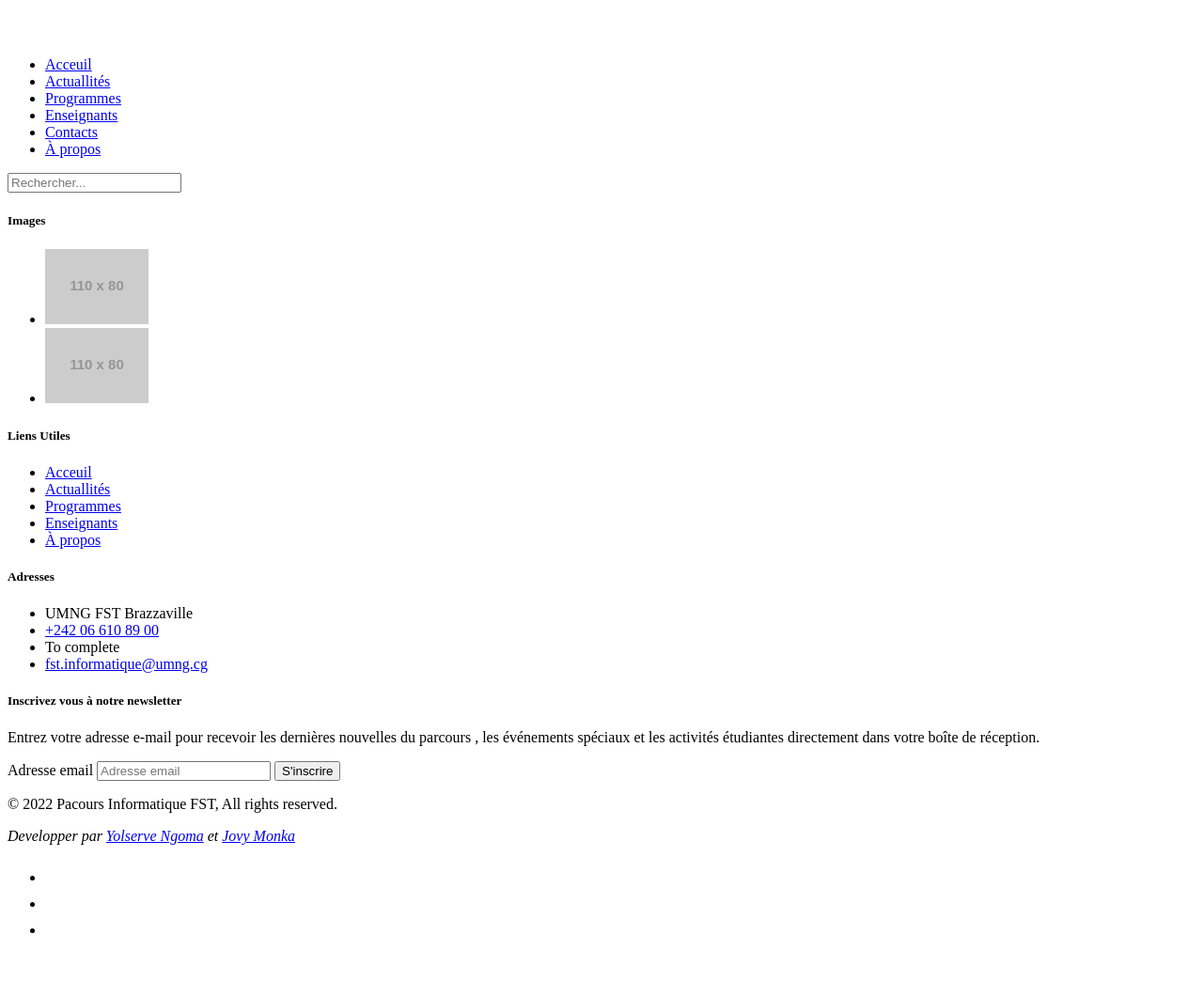
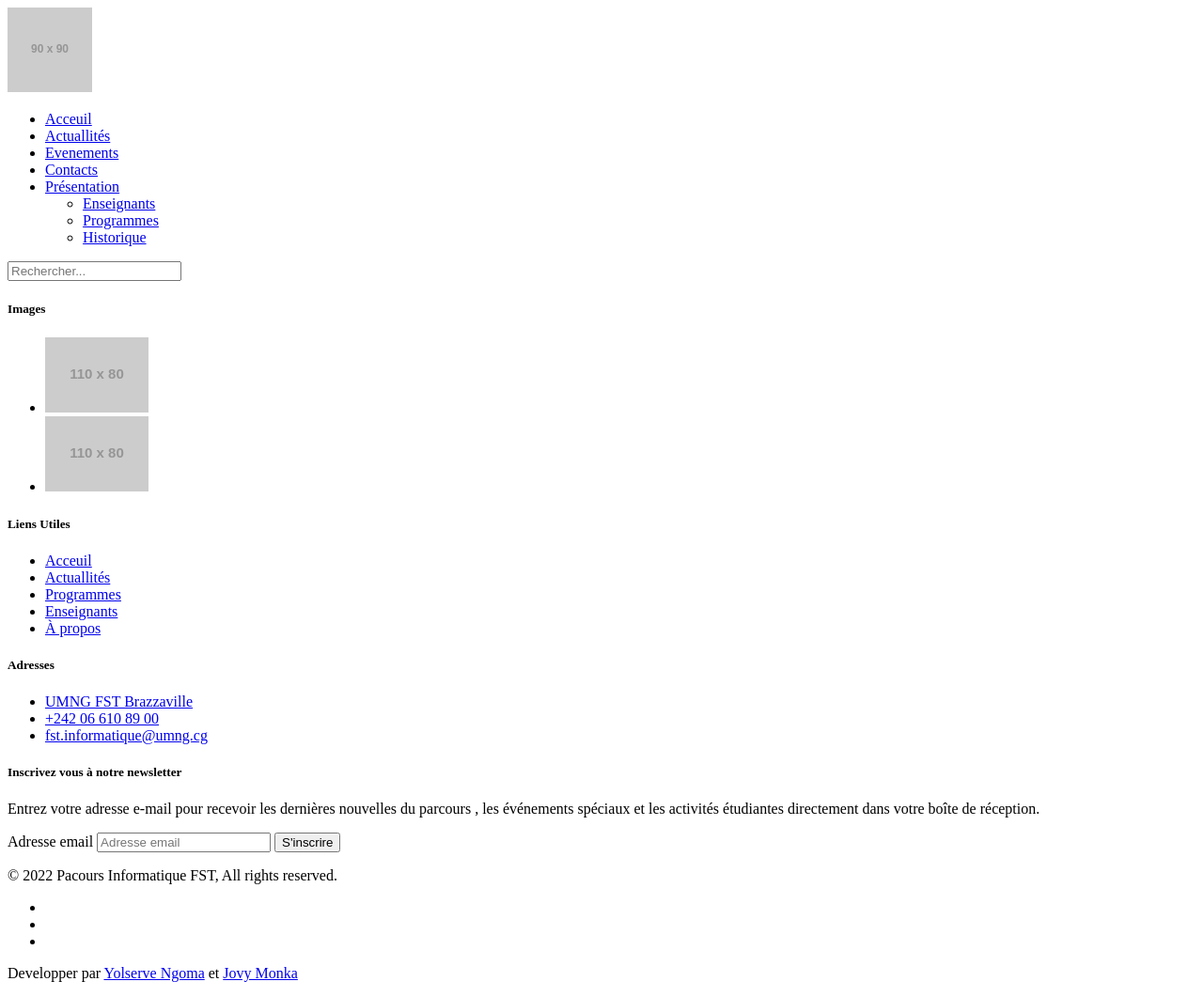
Before and after one commit to jovyzabel/fstInfoWeb, a Symfony app: template templates/base.html.twig in a window 1280 px wide. Shown: the whole page at 94% size. Before the commit the page ends 993 px from the top, so only its background shows below. Run offline with Twig, Linux system fonts and the light colour scheme; the template is opened without the code that fills it, so the values that code supplies are empty; grey boxes labelled with a size stand in for pictures from a placeholder-image service; some libraries are stand-ins or nearby versions.

Commit message:
amélioration 1 du header et du footer

```diff
--- a/templates/footer.html.twig
+++ b/templates/footer.html.twig
@@ -11,29 +11,31 @@
 
       <div class="col-6 col-md-2 mb-3">
         <h5>Liens Utiles</h5>
-        <ul class="nav flex-column">
-          <li class="nav-item mb-2"><a href="#" class="nav-link p-0 text-muted">Acceuil</a></li>
-          <li class="nav-item mb-2"><a href="#" class="nav-link p-0 text-muted">Actuallités</a></li>
-          <li class="nav-item mb-2"><a href="#" class="nav-link p-0 text-muted">Programmes</a></li>
-          <li class="nav-item mb-2"><a href="#" class="nav-link p-0 text-muted">Enseignants</a></li>
-          <li class="nav-item mb-2"><a href="#" class="nav-link p-0 text-muted">À propos</a></li>
+        <div class="text-subline"></div>
+        <ul class="nav py-4 flex-column">
+          <li class="nav-item mb-2"><a href="#" class="nav-link p-0 footer-link ">Acceuil</a></li>
+          <li class="nav-item mb-2"><a href="#" class="nav-link p-0 footer-link">Actuallités</a></li>
+          <li class="nav-item mb-2"><a href="#" class="nav-link p-0 footer-link">Programmes</a></li>
+          <li class="nav-item mb-2"><a href="#" class="nav-link p-0 footer-link">Enseignants</a></li>
+          <li class="nav-item mb-2"><a href="#" class="nav-link p-0 footer-link">À propos</a></li>
         </ul>
       </div>
 
       <div class="col-6 col-md-2 mb-3">
         <h5>Adresses</h5>
-        <ul class="nav">
-          <li class="nav-item mb-2"><i class="fa-solid fa-location-dot"></i> UMNG FST Brazzaville</li>
-          <li class="nav-item mb-2"><i class="fa-solid fa-phone"></i><a href="tel:+242066108900" class="link-secondary text-decoration-none">+242 06 610 89 00</a></li>
-          <li class="nav-item mb-2"><i class="fa-solid fa-envelopes-bulk"></i> To complete</li>
-          <li class="nav-item mb-2"><span></span><i class="fa-solid fa-at"></i><a href="mailto:fst.informatique@umng.cg" class="link-secondary text-decoration-none" >fst.informatique@umng.cg</a></li>
+        <div class="text-subline"></div>
+        <ul class="nav py-4">
+          <li class="nav-item mb-2"><i class="fa-solid fa-location-dot"></i><a href="https://goo.gl/maps/LJSRrRj6kZ32smLTA" target="_blank" class="footer-link text-decoration-none "> UMNG FST Brazzaville</a></li>
+          <li class="nav-item mb-2"><i class="fa-solid fa-phone"></i><a href="tel:+242066108900" class="footer-link text-decoration-none ">+242 06 610 89 00</a></li>
+          <li class="nav-item mb-2"><i class="fa-solid fa-at"></i><a href="mailto:fst.informatique@umng.cg" class="footer-link text-decoration-none" >fst.informatique@umng.cg</a></li>
         </ul>
       </div>
 
       <div class="col-md-5 offset-md-1 mb-3">
         <form>
           <h5>Inscrivez vous à notre newsletter</h5>
-          <p>Entrez votre adresse e-mail pour recevoir les dernières nouvelles du parcours , les événements spéciaux et les activités étudiantes directement dans votre boîte de réception.</p>
+          <div class="text-subline"></div>
+          <p class="nav py-4">Entrez votre adresse e-mail pour recevoir les dernières nouvelles du parcours , les événements spéciaux et les activités étudiantes directement dans votre boîte de réception.</p>
           <div class="d-flex flex-column flex-sm-row w-100 gap-2">
             <label for="newsletter1" class="visually-hidden">Adresse email</label>
             <input id="newsletter1" type="text" class="form-control" placeholder="Adresse email">
@@ -45,12 +47,14 @@
 
     <div class="d-flex flex-column flex-sm-row justify-content-between py-4 my-4 border-top">
       <p>© 2022 Pacours Informatique FST, All rights reserved.</p>
-      <em> Developper par <a href="#">Yolserve Ngoma</a> et <a href="#">Jovy Monka</a></em>
       <ul class="list-unstyled d-flex">
-        <li class="ms-3"><a class="link-dark" href="#"><svg class="bi" width="24" height="24"><use xlink:href="#twitter"></use></svg></a></li>
-        <li class="ms-3"><a class="link-dark" href="#"><svg class="bi" width="24" height="24"><use xlink:href="#instagram"></use></svg></a></li>
-        <li class="ms-3"><a class="link-dark" href="#"><svg class="bi" width="24" height="24"><use xlink:href="#facebook"></use></svg></a></li>
+        <li class="ms-3"><a class="link-dark" href="#"><i class="fa-brands fa-facebook"></i></a></li>
+        <li class="ms-3"><a class="link-dark" href="#"><i class="fa-brands fa-google"></i></a></li>
+        <li class="ms-3"><a class="link-dark" href="#"><i class="fa-brands fa-youtube"></i></a></li>
+
       </ul>
+      <p class="float-end"> Developper par <a href="#" class="footer-link text-decoration-none">Yolserve Ngoma</a> et <a href="#" class="footer-link text-decoration-none">Jovy Monka</a></p>
     </div>
+
   </footer>
 </div>
--- a/templates/header.html.twig
+++ b/templates/header.html.twig
@@ -1,17 +1,23 @@
 <header class="p-3 mb-3 border-bottom bg-white">
     <div class="container">
       <div class="d-flex flex-wrap align-items-center justify-content-center justify-content-lg-start">
-        <a href="/" class="d-flex align-items-center mb-2 mb-lg-0 text-dark text-decoration-none">
-          <svg class="bi me-2" width="40" height="32" role="img" aria-label="Bootstrap"><use xlink:href="#bootstrap"></use></svg>
+        <a href="/" class="d-flex align-items-center mb-lg-0 text-dark text-decoration-none ">
+          <img src="https://via.placeholder.com/90x90.png?text=Logo_Parcours" alt="Parcours_informatique" class="rounded-circle">
         </a>
 
         <ul class="nav col-12 col-lg-auto me-lg-auto mb-2 justify-content-center mb-md-0">
-          <li><a href="#" class="nav-link px-2 link-dark">Acceuil</a></li>
-          <li><a href="#" class="nav-link px-2 link-dark">Actuallités</a></li>
-          <li><a href="#" class="nav-link px-2 link-dark">Programmes</a></li>
-          <li><a href="#" class="nav-link px-2 link-dark">Enseignants</a></li>
-          <li><a href="#" class="nav-link px-2 link-dark">Contacts</a></li>
-          <li><a href="#" class="nav-link px-2 link-dark">À propos</a></li>
+          <li><a href="#" class="nav-link px-2 header-link">Acceuil</a></li>
+          <li><a href="#" class="nav-link px-2 header-link">Actuallités</a></li>
+          <li><a href="#" class="nav-link px-2 header-link">Evenements</a></li>
+          <li><a href="#" class="nav-link px-2 header-link">Contacts</a></li>
+          <li class="dropdown">
+                <a class="btn dropdown-toggle" href="#" role="button" data-bs-toggle="dropdown" aria-expanded="false">Présentation</a>
+                <ul class="dropdown-menu">
+                  <li><a class="dropdown-item" href="#">Enseignants</a></li>
+                  <li><a class="dropdown-item" href="#">Programmes</a></li>
+                  <li><a class="dropdown-item" href="#">Historique</a></li>
+                </ul>
+          </li>
         </ul>
 
         <form class="col-12 col-lg-auto mb-3 mb-lg-0 me-lg-3" role="search">
```
Also changed, not shown: assets/styles/app.css (+48 -0 lines).
